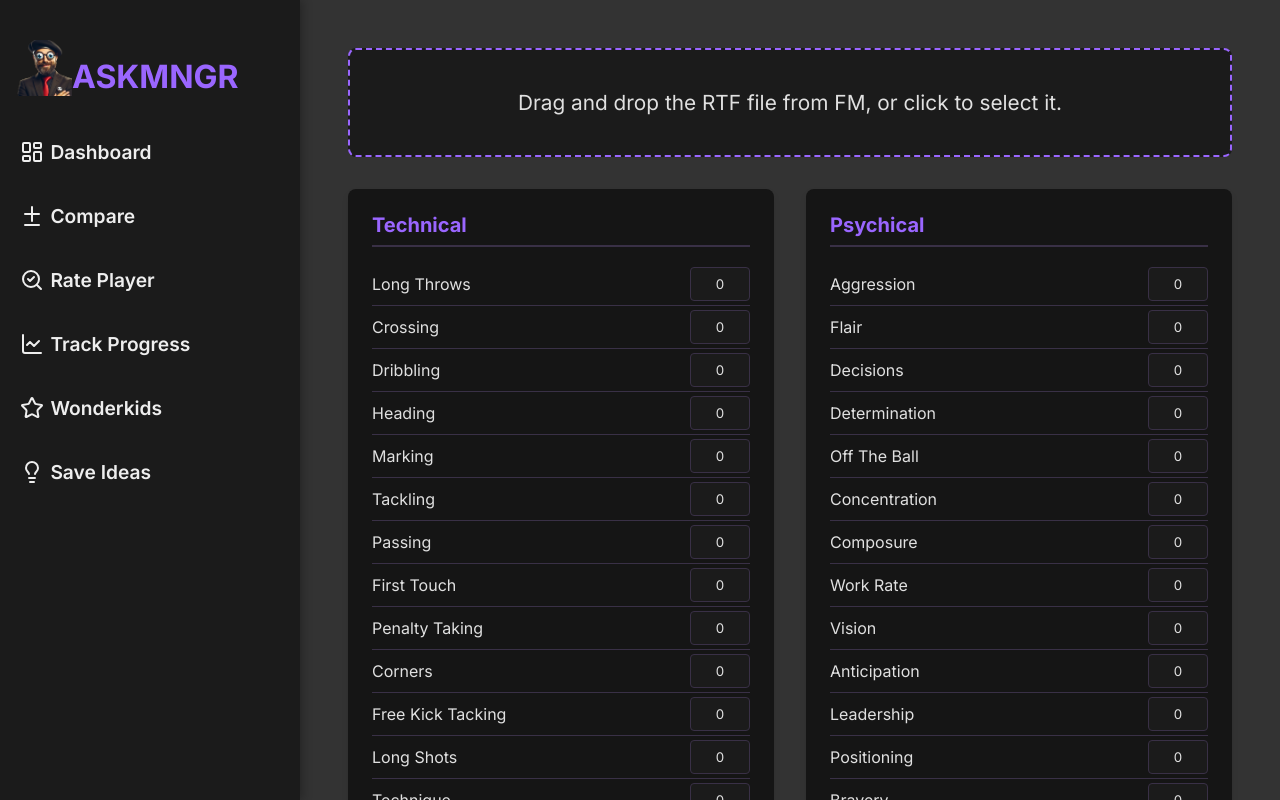
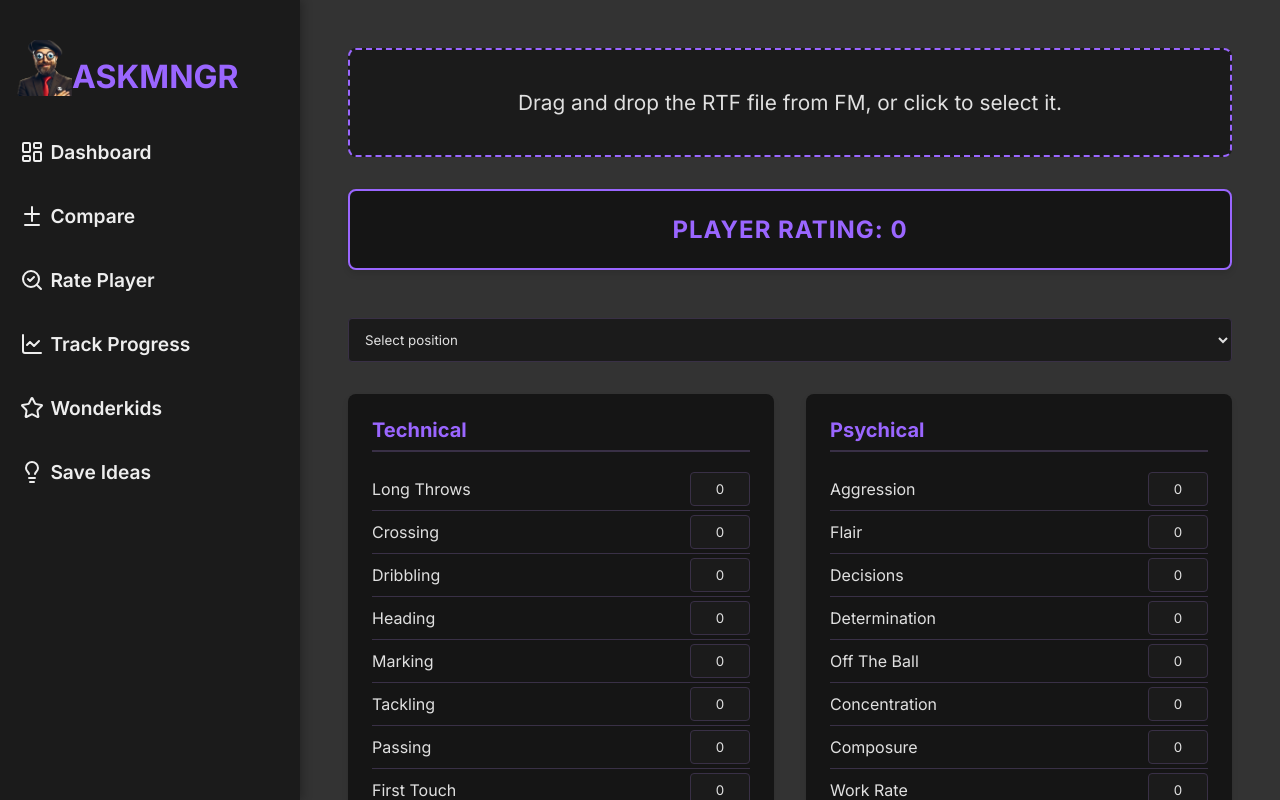
Before and after one commit to Efkey2137/fmApp, a React (Create React App) app: page /rate-player in a window 1280 px wide. Built offline with nearby package versions, Linux system fonts and the light colour scheme; the HTML template or start-up script is replaced by a standard one.

Commit message:
Engine v3, and goalkeeping attributes category

```diff
--- a/src/pages/RatePlayer.tsx
+++ b/src/pages/RatePlayer.tsx
@@ -1,4 +1,4 @@
-import { useState } from "react";
+import { useState, useEffect } from "react";
 import { useDropzone } from "react-dropzone";
 import PlayerRatingEngine from "../utils/PlayerRatingEngine";
 import "../App.css";
@@ -7,6 +7,20 @@ import "../css/RatePlayer.css";
 const RatePlayer = () => {
   // Define static attributes
   const staticAttributes = [
+    // Goalkeeping Attributes
+    { category: "Goalkeeping", name: "Handling", value: 0 },
+    { category: "Goalkeeping", name: "Eccentricity", value: 0 },
+    { category: "Goalkeeping", name: "Command of Area", value: 0 },
+    { category: "Goalkeeping", name: "One on Ones", value: 0 },
+    { category: "Goalkeeping", name: "Communication", value: 0 },
+    { category: "Goalkeeping", name: "Punching (Tendency)", value: 0 },
+    { category: "Goalkeeping", name: "Passing", value: 0 },
+    { category: "Goalkeeping", name: "First Touch", value: 0 },
+    { category: "Goalkeeping", name: "Reflexes", value: 0 },
+    { category: "Goalkeeping", name: "Rushing Out (Tendency)", value: 0 },
+    { category: "Goalkeeping", name: "Kicking", value: 0 },
+    { category: "Goalkeeping", name: "Throwing", value: 0 },
+    { category: "Goalkeeping", name: "Aerial Reach", value: 0 },
     // Technical Attributes
     { category: "Technical", name: "Long Throws", value: 0 },
     { category: "Technical", name: "Crossing", value: 0 },
@@ -22,7 +36,6 @@ const RatePlayer = () => {
     { category: "Technical", name: "Long Shots", value: 0 },
     { category: "Technical", name: "Technique", value: 0 },
     { category: "Technical", name: "Finishing", value: 0 },
-
     // Psychical Attributes
     { category: "Psychical", name: "Aggression", value: 0 },
     { category: "Psychical", name: "Flair", value: 0 },
@@ -38,7 +51,6 @@ const RatePlayer = () => {
     { category: "Psychical", name: "Positioning", value: 0 },
     { category: "Psychical", name: "Bravery", value: 0 },
     { category: "Psychical", name: "Teamwork", value: 0 },
-
     // Physical Attributes
     { category: "Physical", name: "Acceleration", value: 0 },
     { category: "Physical", name: "Balance", value: 0 },
@@ -49,15 +61,16 @@ const RatePlayer = () => {
     { category: "Physical", name: "Stamina", value: 0 },
     { category: "Physical", name: "Agility", value: 0 },
   ];
+
   const Positions = [
-    {name: "Goalkeeper", sc: "GK"},
-    {name: "Centre Back", sc: "CB"},
-    {name: "Full Back", sc: "FB"},
-    {name: "Defensive Midfielder", sc: "DM"},
-    {name: "Central Midfielder", sc: "CM"},
-    {name: "Attacking Midfielder", sc: "AM"},
-    {name: "Winger", sc: "WING"},
-    {name: "Striker", sc: "ST"}
+    { name: "Goalkeeper", sc: "GK" },
+    { name: "Centre Back", sc: "CB" },
+    { name: "Full Back", sc: "FB" },
+    { name: "Defensive Midfielder", sc: "DM" },
+    { name: "Central Midfielder", sc: "CM" },
+    { name: "Attacking Midfielder", sc: "AM" },
+    { name: "Winger", sc: "WING" },
+    { name: "Striker", sc: "ST" }
   ];
 
   const [attributes, setAttributes] = useState(staticAttributes);
@@ -65,16 +78,18 @@ const RatePlayer = () => {
   const [playerRating, setPlayerRating] = useState<number | null>(null);
   const [selectedPosition, setSelectedPosition] = useState<string>('');
 
+  useEffect(() => {
+    calculatePlayerRating();
+  }, [attributes, selectedPosition]);
+
   const onDrop = (acceptedFiles: File[]) => {
     setLoading(true);
     const file = acceptedFiles[0];
-
     const reader = new FileReader();
 
     reader.onload = (event) => {
       if (event.target?.result) {
         const text = event.target.result as string;
-
         const regex = /\|\s([\w\sĄąĆćĘęŁłŃńÓóŚśŹźŻż-]+)\s*\|\s*(\d{1,2})\s*\|/g;
         let match;
         const extractedValues: number[] = [];
@@ -84,16 +99,51 @@ const RatePlayer = () => {
           extractedValues.push(value);
         }
 
-        // Update static attributes with values from the file
-        const updatedAttributes = staticAttributes.map((attr, index) => ({
-          ...attr,
-          value: extractedValues[index] || attr.value // Assign by index, keep default if not found
-        }));
+        let valueIndex = 0; // Indeks dla wartości z extractedValues
+
+        const updatedAttributes = staticAttributes.map((attr) => {
+          let categoryIndex = valueIndex;
+
+          if (selectedPosition === 'GK') {
+            // Dla bramkarza (Goalkeeper)
+            if (attr.category === "Goalkeeping" && valueIndex < 13) {
+              categoryIndex = valueIndex;
+              valueIndex++;
+            } else if (attr.category === "Psychical" && valueIndex >= 13 && valueIndex < 27) {
+              categoryIndex = valueIndex;
+              valueIndex++;
+            } else if (attr.category === "Physical" && valueIndex >= 27) {
+              categoryIndex = valueIndex;
+              valueIndex++;
+            } else {
+              return attr; // Pozostaw oryginalną wartość, jeśli nie pasuje do kategorii
+            }
+          } else {
+            // Dla pozostałych pozycji
+            if (attr.category === "Technical" && valueIndex < 14) {
+              categoryIndex = valueIndex;
+              valueIndex++;
+            } else if (attr.category === "Psychical" && valueIndex >= 14 && valueIndex < 28) {
+              categoryIndex = valueIndex;
+              valueIndex++;
+            } else if (attr.category === "Physical" && valueIndex >= 28) {
+              categoryIndex = valueIndex;
+              valueIndex++;
+            } else {
+              return attr; // Pozostaw oryginalną wartość, jeśli nie pasuje do kategorii
+            }
+          }
+
+          return { ...attr, value: extractedValues[categoryIndex] || attr.value };
+        });
 
         setAttributes(updatedAttributes);
         setLoading(false);
       }
     };
+
+
+
 
     reader.onerror = (error) => {
       console.error('Error reading file:', error);
@@ -111,8 +161,6 @@ const RatePlayer = () => {
       setAttributes(updatedAttributes);
     }
   };
-
-
 
   const calculatePlayerRating = () => {
     const ratingEngine = new PlayerRatingEngine();
@@ -144,35 +192,11 @@ const RatePlayer = () => {
       </div>
       )}
 
-      {attributes.length > 0 && (
-        <div className="attributes-container">
-          {['Technical', 'Psychical', 'Physical'].map(category => (
-            <div key={category} className="attribute-category">
-              <h3 className="category-title">{category}</h3>
-              <ul>
-                {attributes
-                  .filter(attr => attr.category === category)
-                  .map((attr) => (
-                    <li key={attr.name}>
-                      <label>{attr.name}</label>
-                      <input
-                        type="number"
-                        value={attr.value}
-                        onChange={(e) => handleValueChange(attr.name, parseInt(e.target.value, 10))}
-                      />
-                    </li>
-                  ))}
-              </ul>
-              {category === 'Physical' && (
-                //Input to select position of the player
-                <>
       <select
       className="positions"
       onChange={(e) => {
         setSelectedPosition(e.target.value);
-                      const ratingEngine = new PlayerRatingEngine();
-                      const rating = ratingEngine.calculateRating(attributes, e.target.value);
-                      setPlayerRating(rating);
+        calculatePlayerRating();
       }}
       value={selectedPosition}
       >
@@ -184,8 +208,69 @@ const RatePlayer = () => {
       ))}
       </select>
 
-                  </>
+      {attributes.length > 0 && (
+      <div className="attributes-container">
+        {selectedPosition === 'GK' ? (
+        <div className="attribute-category">
+          <h3 className="category-title">Goalkeeping</h3>
+          <ul>
+          {attributes
+            .filter(attr => attr.category === 'Goalkeeping')
+            .map((attr) => (
+            <li key={attr.name}>
+              <label>{attr.name}</label>
+              <input
+              type="number"
+              min="1"
+              max="20"
+              value={attr.value}
+              onChange={(e) => handleValueChange(attr.name, Math.max(1, Math.min(20, parseInt(e.target.value, 10) || 1)))}
+              />
+            </li>
+            ))}
+          </ul>
+        </div>
+        ) : (
+        <div className="attribute-category">
+          <h3 className="category-title">Technical</h3>
+          <ul>
+          {attributes
+            .filter(attr => attr.category === 'Technical')
+            .map((attr) => (
+            <li key={attr.name}>
+              <label>{attr.name}</label>
+              <input
+              type="number"
+              min="1"
+              max="20"
+              value={attr.value}
+              onChange={(e) => handleValueChange(attr.name, Math.max(1, Math.min(20, parseInt(e.target.value, 10) || 1)))}
+              />
+            </li>
+            ))}
+          </ul>
+        </div>
         )}
+
+        {['Psychical', 'Physical'].map(category => (
+        <div key={category} className="attribute-category">
+          <h3 className="category-title">{category}</h3>
+          <ul>
+          {attributes
+            .filter(attr => attr.category === category)
+            .map((attr) => (
+            <li key={attr.name}>
+              <label>{attr.name}</label>
+              <input
+              type="number"
+              min="1"
+              max="20"
+              value={attr.value}
+              onChange={(e) => handleValueChange(attr.name, Math.max(1, Math.min(20, parseInt(e.target.value, 10) || 1)))}
+              />
+            </li>
+            ))}
+          </ul>
         </div>
         ))}
       </div>
--- a/src/utils/PlayerRatingEngine.ts
+++ b/src/utils/PlayerRatingEngine.ts
@@ -4,7 +4,7 @@ export class PlayerRatingEngine {
         "Balance", "Strength", "Jumping Reach", "Pace", "Agility"
     ];
     private readonly GK_ATTRIBUTES = [
-        "Reflexes", "One on Ones", "Jumping", "Aerial Reach", "Positioning", "Decisions"
+        "Reflexes", "One on Ones", "Jumping Reach", "Aerial Reach", "Positioning", "Decisions"
     ];
     private readonly CB_ATTRIBUTES = [
         "Jumping Reach", "Tackling", "Composure", "Concentration", "Strength"
```
Also changed, not shown: 1 other file (tests, documents, lock files or other folders). Lines whose indentation alone changed are shown as unchanged.
